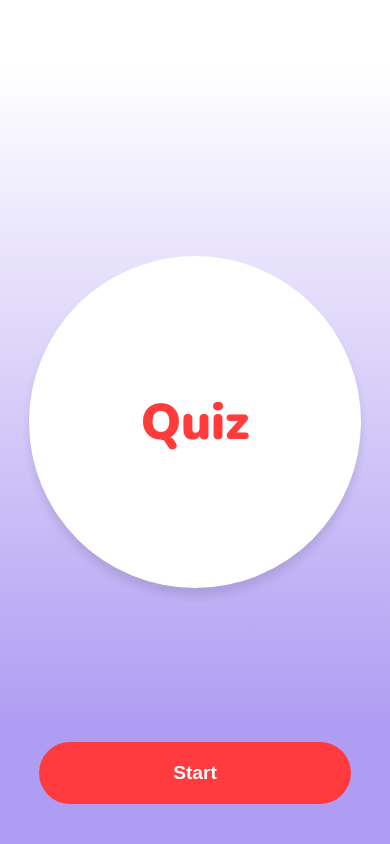
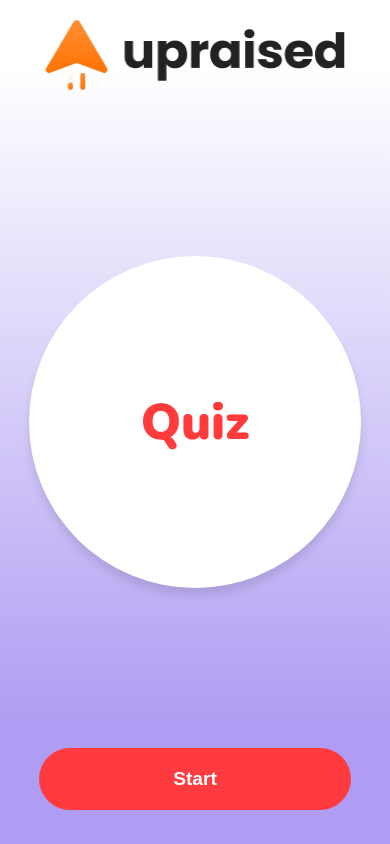
Before and after one commit to TheDarkStrix/quiz-app, a Next.js app: page / in a window 390 px wide. Built offline with nearby package versions, Linux system fonts and the light colour scheme.

Commit message:
Add the upraised logo & few bug fixes

```diff
--- a/components/button/button.js
+++ b/components/button/button.js
@@ -1,9 +1,9 @@
 import PropTypes from "prop-types";
 import style from "./button.module.css";
 
-const Button = ({ text, onClick, className, Icon }) => {
+const Button = ({ text, onClick, className, Icon, disabled }) => {
   return (
-    <button onClick={onClick} className={className}>
+    <button onClick={onClick} className={className} disabled={disabled}>
       {text}
       {Icon && <span className={style.iconRight}>{Icon}</span>}
     </button>
@@ -14,6 +14,7 @@ Button.propTypes = {
   text: PropTypes.string.isRequired,
   onClick: PropTypes.func,
   className: PropTypes.string,
+  disabled: PropTypes.bool,
   Icon: PropTypes.oneOfType([PropTypes.elementType, PropTypes.object]),
 };
 
@@ -21,6 +22,7 @@ Button.defaultProps = {
   onClick: () => {},
   className: "",
   Icon: null,
+  disabled: false,
 };
 
 export default Button;
--- a/pages/index.js
+++ b/pages/index.js
@@ -1,18 +1,17 @@
 import useStore from "@/store/store";
 import axios from "axios";
-import Link from "next/link";
 import { useRouter } from "next/router";
 
 import style from "@/styles/page-styles/home-page.module.css";
 import Button from "@/components/button/button";
 import { useState } from "react";
 import Loading from "@/components/loading/loading";
+import Image from "next/image";
 
 export default function Home() {
   const router = useRouter();
   const [loading, setLoading] = useState(false);
   const setActionQuizId = useStore((state) => state.setActionQuizId);
-  const startQuiz = useStore((state) => state.startQuiz);
 
   const handleStartQuiz = async () => {
     setLoading(true);
@@ -32,7 +31,9 @@ export default function Home() {
 
   return (
     <div className={style.container}>
-      <div className={style.logo}></div>
+      <div className={style.logo}>
+        <Image src="/upraised.png" width={300} height={70} alt="upraisedlogo" />
+      </div>
       <div className={style.quizBannerContainer}>
         <div className={style.quizBanner}>Quiz</div>
         <div className={style.buttonContainer}>
--- a/pages/quiz.js
+++ b/pages/quiz.js
@@ -19,6 +19,8 @@ export default function Quiz() {
   const setCurrentQuestion = useStore((state) => state.setCurrentQuestion);
   const [selectedOption, setSelectedOption] = useState([]);
   const [loading, setLoading] = useState(false);
+
+  console.log("selected option", selectedOption, selectedOption.length == 0);
 
   const totalQuestions = questions.length;
 
--- a/styles/page-styles/home-page.module.css
+++ b/styles/page-styles/home-page.module.css
@@ -2,6 +2,13 @@
     background: linear-gradient(180deg, rgba(175, 156, 243, 0) 7.92%, #AF9CF3 86.48%);
 background-blend-mode: multiply;
 height: 100vh;
+}
+
+.logo {
+    position: relative;
+    display: flex;
+    justify-content: center;
+    top: 20px;
 }
 
 .quizBannerContainer{
@@ -9,7 +16,7 @@ height: 100vh;
    justify-content:center ;
    align-items: center;
    flex-direction: column;
-   height: 100%;
+   height: 90%;
 }
 
 .quizBanner{
@@ -43,7 +50,6 @@ height: 100vh;
     color: white;
     font-weight: 900;
     font-size: 2rem;
-    margin: 40px 0;
     border: 0;
     padding: 20px 0;
     width: 90%;
@@ -60,7 +66,7 @@ height: 100vh;
       color: white;
       font-weight: 900;
       font-size: 2rem;
-      margin: 40px 0;
+      margin: 20px 0;
       border: 0;
       padding: 20px 0;
     }
@@ -73,7 +79,7 @@ height: 100vh;
       color: white;
       font-weight: 900;
       font-size: 1.2rem;
-      margin: 40px 0;
+      margin: 20px 0;
       border: 0;
       width: 80%;
       padding: 20px 0;
--- a/styles/page-styles/quiz-page.module.css
+++ b/styles/page-styles/quiz-page.module.css
@@ -31,6 +31,7 @@
 .button:disabled {
   background-color: #999;
   color: black;
+  cursor: not-allowed !important;
 }
 
 .button:hover {
```
Also changed, not shown: public/upraised.png (added).
